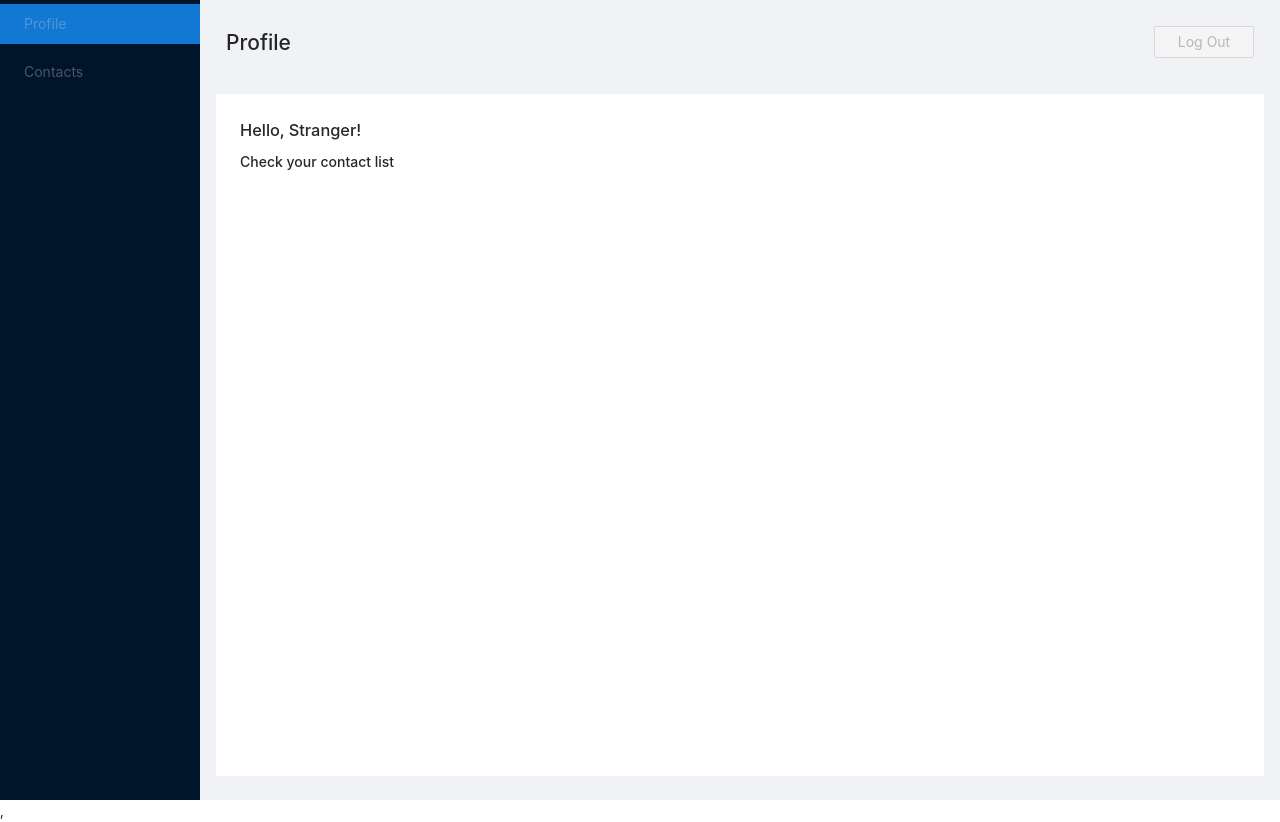
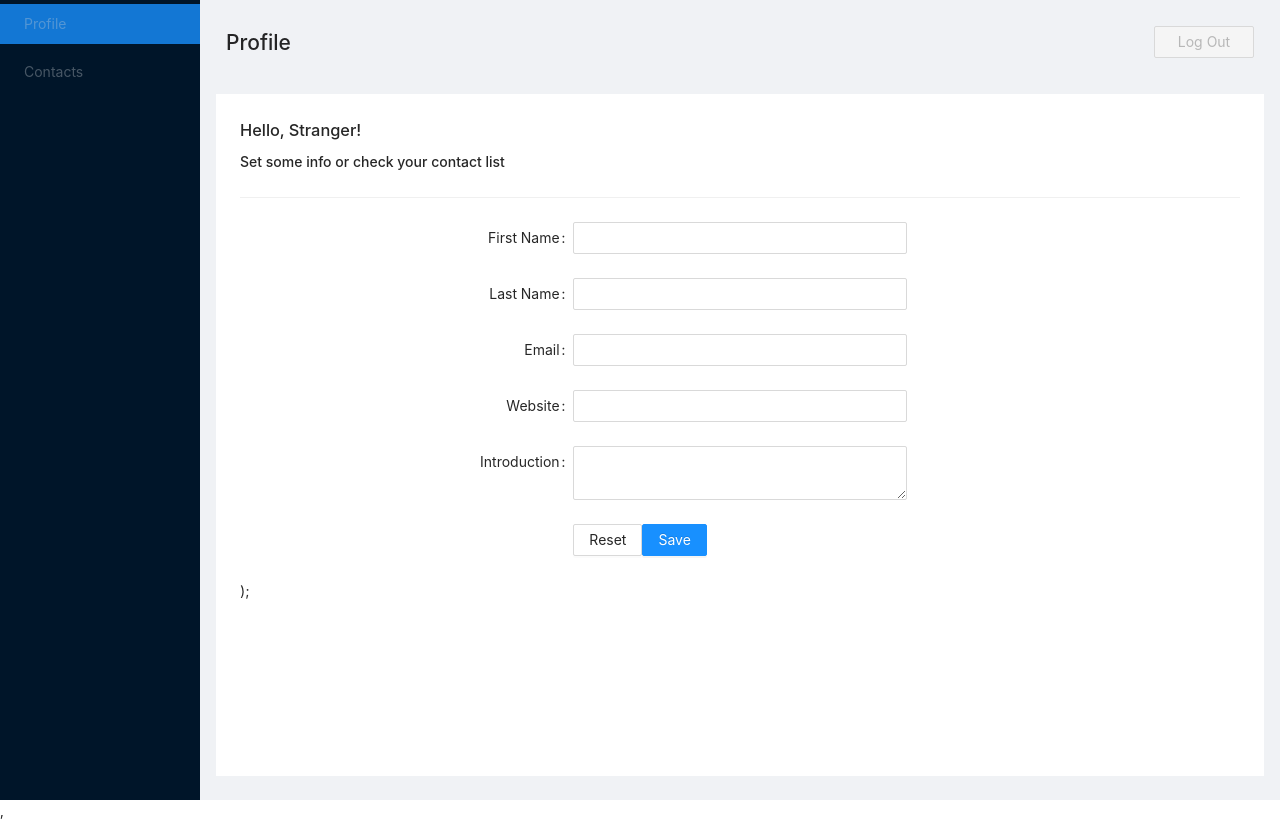
Before and after one commit to mrNice9uy/contact_list_redux_json-server, a React (Create React App) app: page /profile in a window 1280 px wide. Built offline with nearby package versions, Linux system fonts and the light colour scheme.

Commit message:
Update Profile page

```diff
--- a/package.json
+++ b/package.json
@@ -8,6 +8,7 @@
     "@testing-library/user-event": "^13.5.0",
     "antd": "^4.19.2",
     "axios": "^0.26.1",
+    "faker": "^6.6.6",
     "json-server": "^0.17.0",
     "json-server-auth": "^2.1.0",
     "lodash": "^4.17.21",
--- a/server-api/db.json
+++ b/server-api/db.json
@@ -87,6 +87,43 @@
       "password": "$2a$10$D20tA9ySh6uQ2aLbAhjCM.vwFAzukM75TfayDLhyUIpfdFrQ7OArK",
       "name": "Admin",
       "id": 1
+    },
+    {
+      "email": "user1@user1.com",
+      "password": "$2a$10$cIzRUEduc8sBIBUAC6CU2.khLz6s.Bnn7EVOckS4tgfoUaNFJAOQe",
+      "name": "Walter",
+      "id": 2
+    },
+    {
+      "email": "elon@spacex.com",
+      "password": "$2a$10$2Liov2aTBgY5UfE.Lk33.eD0Yj2wkkHztw5MP5r3AQ3YuXKc7uUPi",
+      "name": "Elon",
+      "id": 3
+    }
+  ],
+  "usersinfo": [
+    {
+      "id": 1,
+      "name": "Admin",
+      "lastName": "admin",
+      "website": "this_one.com",
+      "introduction": "test"
+    },
+    {
+      "name": "Walter",
+      "lastName": "White",
+      "website": "ucancook.com",
+      "introduction": "I am the danger",
+      "id": 2
+    },
+    {
+      "id": 3
+    },
+    {
+      "id": 4
+    },
+    {
+      "id": 5
     }
   ]
 }
--- a/src/components/MainScreen/MainScreen.jsx
+++ b/src/components/MainScreen/MainScreen.jsx
@@ -18,6 +18,7 @@ const MainScreen = () => {
   const state = useSelector((state) => state);
   const [title, setTitle] = useState("");
   const location = useLocation();
+  console.log(state);
 
   useEffect(() => {
     switch (location.pathname) {
--- a/src/components/Profile/Profile.jsx
+++ b/src/components/Profile/Profile.jsx
@@ -1,15 +1,147 @@
+import { Form, Input, Button, Divider } from "antd";
+import axios from "axios";
+import { isEmpty, pick } from "lodash";
 import PropTypes from "prop-types";
-import React from "react";
-import { useSelector } from "react-redux";
+import React, { useCallback, useEffect } from "react";
+import { connect, useDispatch } from "react-redux";
+import Spinner from "../Spinner/Spinner";
+import { setUserInfo } from "../../store/actions/user";
+import { openNotification } from "../../utils/utils";
+import { PROFILE_LAYOUT } from "../../constants/constants";
 
-const Profile = () => {
-  const userState = useSelector((state) => state.user.user);
+const mapStateToProps = (state) => ({
+  user: state.user,
+  isConnectionInProgress: state.contacts.isConnectionInProgress,
+});
+
+const Profile = (props) => {
+  const { isConnectionInProgress, user } = props
+  const dispatch = useDispatch();
+  const [form] = Form.useForm();
+  const userState = user.user;
+
+  const getUserInfo = useCallback(async () => {
+    debugger
+    try {
+      const response = await axios.get(`http://localhost:3006/usersinfo/${userState?.user?.id}`);
+      debugger;
+      form.setFieldsValue(pick(userState?.user, ["name", "email"]));
+      form.setFieldsValue(pick(response?.data, ['lastName', 'website', 'introduction']));
+    } catch (err) {
+      if (!err?.response) {
+        openNotification(
+          "error",
+          "Something is wrong!",
+          "No server response"
+        );
+      } else if (err.response?.status === 404) {
+        openNotification(
+          "error",
+          err.response?.status,
+          err.response?.statusText
+        );
+      } else {
+        openNotification(
+          "error",
+          err.response?.status,
+          err.response?.data
+        );
+      }
+    }
+  }, [form, userState])
+
+  useEffect(() => {
+    if (!isEmpty(userState)) {
+      debugger
+      getUserInfo()
+    }
+  }, [getUserInfo, userState]);
+
+  const onFinish = async (values) => {
+    debugger;
+    console.log(values);
+    try {
+      const response = await axios.put(
+        `http://localhost:3006/usersinfo/${userState?.user?.id}`,
+        JSON.stringify({
+          name: values.name,
+          lastName: values.lastName,
+          birthday: values.birthday,
+          website: values.website,
+          introduction: values.introduction,
+        }),
+        {
+          headers: { "Content-Type": "application/json" },
+          withCredentials: true,
+        }
+      );
+      debugger;
+      console.log(response?.data);
+      dispatch(setUserInfo(response?.data));
+      openNotification('success', 'Great!', 'Profile is updated successfully.')
+    } catch (err) {
+      if (!err?.response) {
+        openNotification(
+          "error",
+          "Something is wrong!",
+          "No server response"
+        );
+      } else if (err.response?.status === 404) {
+        openNotification(
+          "error",
+          err.response?.status,
+          err.response?.statusText
+        );
+      } else {
+        openNotification(
+          "error",
+          err.response?.status,
+          err.response?.data
+        );
+      }
+    }
+  };
 
   return (
-    <div id="profile" className="profile">
+    <Spinner spinning={isConnectionInProgress}>
       <h3>Hello, {`${userState?.user?.name || "Stranger"}`}!</h3>
-      <h4>Check your contact list</h4>
-    </div>
+      <h4>Set some info or check your contact list</h4>
+      <Divider />
+      <Form {...PROFILE_LAYOUT} form={form} name="nest-messages" onFinish={onFinish}>
+        <Form.Item name={["name"]} label="First Name">
+          <Input />
+        </Form.Item>
+        <Form.Item name={["lastName"]} label="Last Name">
+          <Input />
+        </Form.Item>
+        <Form.Item
+          name={["email"]}
+          label="Email"
+          rules={[
+            {
+              type: "email",
+            },
+          ]}
+        >
+          <Input disabled style={{background: 'none', color: 'black'}}/>
+        </Form.Item>
+        <Form.Item name={["website"]} label="Website">
+          <Input />
+        </Form.Item>
+        <Form.Item name={["introduction"]} label="Introduction">
+          <Input.TextArea />
+        </Form.Item>
+        <Form.Item wrapperCol={{ ...PROFILE_LAYOUT.wrapperCol, offset: 8 }}>
+          <Button onClick={()=>form.resetFields()}>
+            Reset
+          </Button>
+          <Button type="primary" htmlType="submit">
+            Save
+          </Button>
+        </Form.Item>
+      </Form>
+      );
+    </Spinner>
   );
 };
 
@@ -24,4 +156,4 @@ Profile.propTypes = {
   }),
 };
 
-export default Profile;
+export default connect(mapStateToProps)(Profile);
--- a/src/constants/constants.js
+++ b/src/constants/constants.js
@@ -1,3 +1,12 @@
+export const PROFILE_LAYOUT = {
+  labelCol: {
+    span: 8,
+  },
+  wrapperCol: {
+    span: 8,
+  },
+};
+
 export const REGISTER_FORM_ITEM_LAYOUT = {
   labelCol: {
     xs: { span: 44 },
--- a/src/store/actions/actions.js
+++ b/src/store/actions/actions.js
@@ -7,6 +7,7 @@ export const ACTIONS = {
   UPDATE_CONTACT: "UPDATE_CONTACT",
   CLEAR_CONTACT: "CLEAR_CONTACT",
   SET_USER: "SET_USER",
+  SET_USER_INFO: "SET_USER_INFO",
   CLEAR_USER: "CLEAR_USER",
   SET_CONNECTION_IN_PROGRESS_STATE: "SET_CONNECTION_IN_PROGRESS_STATE",
 };
--- a/src/store/actions/user.js
+++ b/src/store/actions/user.js
@@ -7,6 +7,14 @@ export const setUser = (user) => {
   };
 };
 
+export const setUserInfo = (info) => {
+  debugger;
+  return {
+    type: ACTIONS.SET_USER_INFO,
+    payload: info,
+  };
+};
+
 export const clearUser = () => {
   return {
     type: ACTIONS.CLEAR_USER,
--- a/src/store/reducers/userReducer.js
+++ b/src/store/reducers/userReducer.js
@@ -11,6 +11,14 @@ export const userReducer = (state = initialState, action) => {
         user,
       };
     }
+    case ACTIONS.SET_USER_INFO: {
+      const info = action.payload;
+      debugger;
+      return {
+        ...state,
+        info,
+      };
+    }
     case ACTIONS.CLEAR_USER: {
       return initialState;
     }
--- a/src/utils/utils.js
+++ b/src/utils/utils.js
@@ -1,4 +1,15 @@
 import { notification } from "antd";
+
+export const getCurrentDate = () => {
+  const date = new Date();
+  return (
+    String(date.getDate()).padStart(2, "0") +
+    "/" +
+    String(date.getMonth() + 1).padStart(2, "0") +
+    "/" +
+    date.getFullYear()
+  );
+};
 
 export const openNotification = (type, status, text) => {
   notification[type]({
```
Also changed, not shown: src/components/LogIn/Register.jsx (+2 -10 lines), 2 other files (tests, documents, lock files or other folders).
